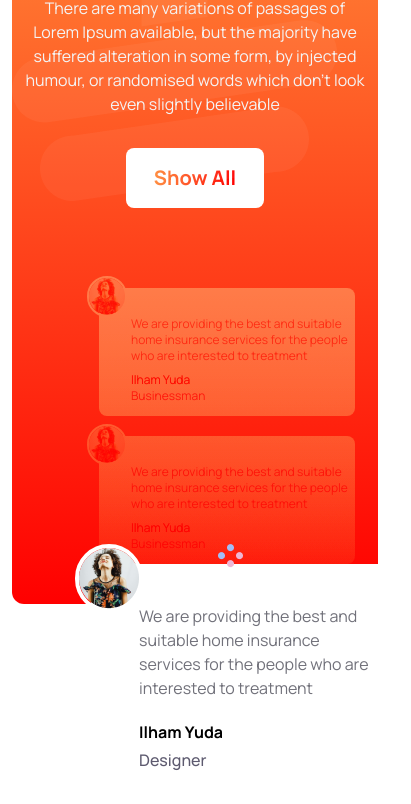
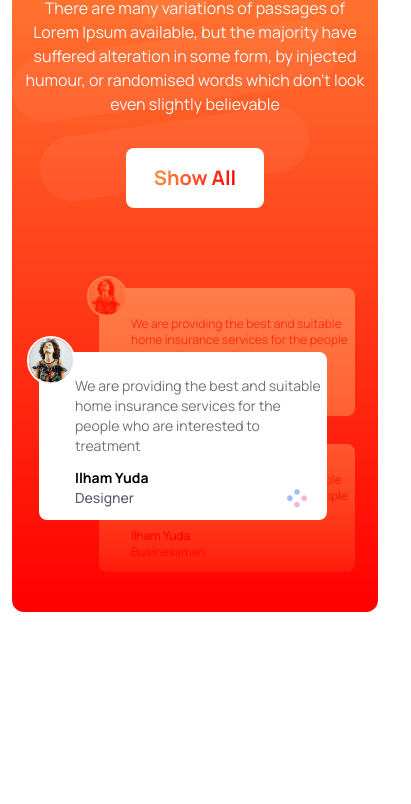
Before and after one commit to Shofiul-17/tea-house-project, a plain HTML site: page index.html in a window 390 px wide. Shown: the part 124-928 px from the top of the page, 411 px wide, since content can reach past the window. After the commit the page ends 844 px from the top, so only its background shows below. Drawn offline with nearby package versions, Linux system fonts and the light colour scheme.

Commit message:
meet our super clients responsive completed

```diff
--- a/index.html
+++ b/index.html
@@ -237,7 +237,7 @@
                     </div>
                     <div class="relative">
                         <div class="mix-blend-soft-light ms-16 md:ms-0">
-                            <div class="bg-white w-64 md:w-[376px] rounded-lg mb-5 md:mb-14">
+                            <div class="bg-white w-64 md:w-[376px] rounded-lg mb-7 md:mb-14">
                                 <div class="absolute w-10 md:w-14 -mt-3 md:-mt-5 -ml-3 md:-ml-4 border-2 md:border-4 border-white rounded-full">
                                     <img class="" src="images/client.png" alt="">
                                 </div>
@@ -275,22 +275,23 @@
                             </div> -->
                         </div>
                         <div>
-                            <div class="absolute md:inset-y-24 md:right-20">
-                                <div class="bg-white w-80 md:w-[435px] rounded-lg ms-14 place-content-center">
-                                    <div class="absolute -mt-5 -ml-4 border-4 border-white rounded-full">
+                            <div class="absolute inset-y-16 md:inset-y-24 right-7 md:right-20">
+                                <!-- <div class="bg-white w-80 md:w-[435px] rounded-lg ms-14 place-content-center"> -->
+                                <div class="bg-white w-72 md:w-[435px] rounded-lg">
+                                    <div class="absolute w-12 md:w-fit -mt-4 md:-mt-5 -ml-3 md:-ml-4 border-2 md:border-4 border-white rounded-full">
                                         <img class="" src="images/client.png" alt="">
                                     </div>
-                                    <div class="pt-10 pl-12 pe-10">
+                                    <div class="pt-6 md:pt-10 pl-9 md:pl-12 md:pe-10">
                                         <span class="">
-                                            <p class="text-zinc-500 pb-5">We are providing the best and suitable home insurance services for the people who are interested to treatment</p>
-                                            <h6 class="font-bold">Ilham Yuda</h6>
-                                            <p class="text-[#5D5A6F] font-medium pt-1 pb-8">Designer</p>
+                                            <p class="text-sm md:text-base text-zinc-500 pb-3 md:pb-5">We are providing the best and suitable home insurance services for the people who are interested to treatment</p>
+                                            <h6 class="text-sm md:text-base font-bold">Ilham Yuda</h6>
+                                            <p class="text-sm md:text-base text-[#5D5A6F] font-medium md:pt-1 pb-3 md:pb-8">Designer</p>
                                         </span>
                                     </div>
                                 </div>
                             </div>
-                            <div class="absolute inset-y-64 right-28">
-                                <img src="images/circles.png" alt="">
+                            <div class="absolute  bottom-16 md:inset-y-64 right-12 md:right-28">
+                                <img class="w-5 md:w-fit" src="images/circles.png" alt="">
                             </div>
                         </div>
                     </div>
```
